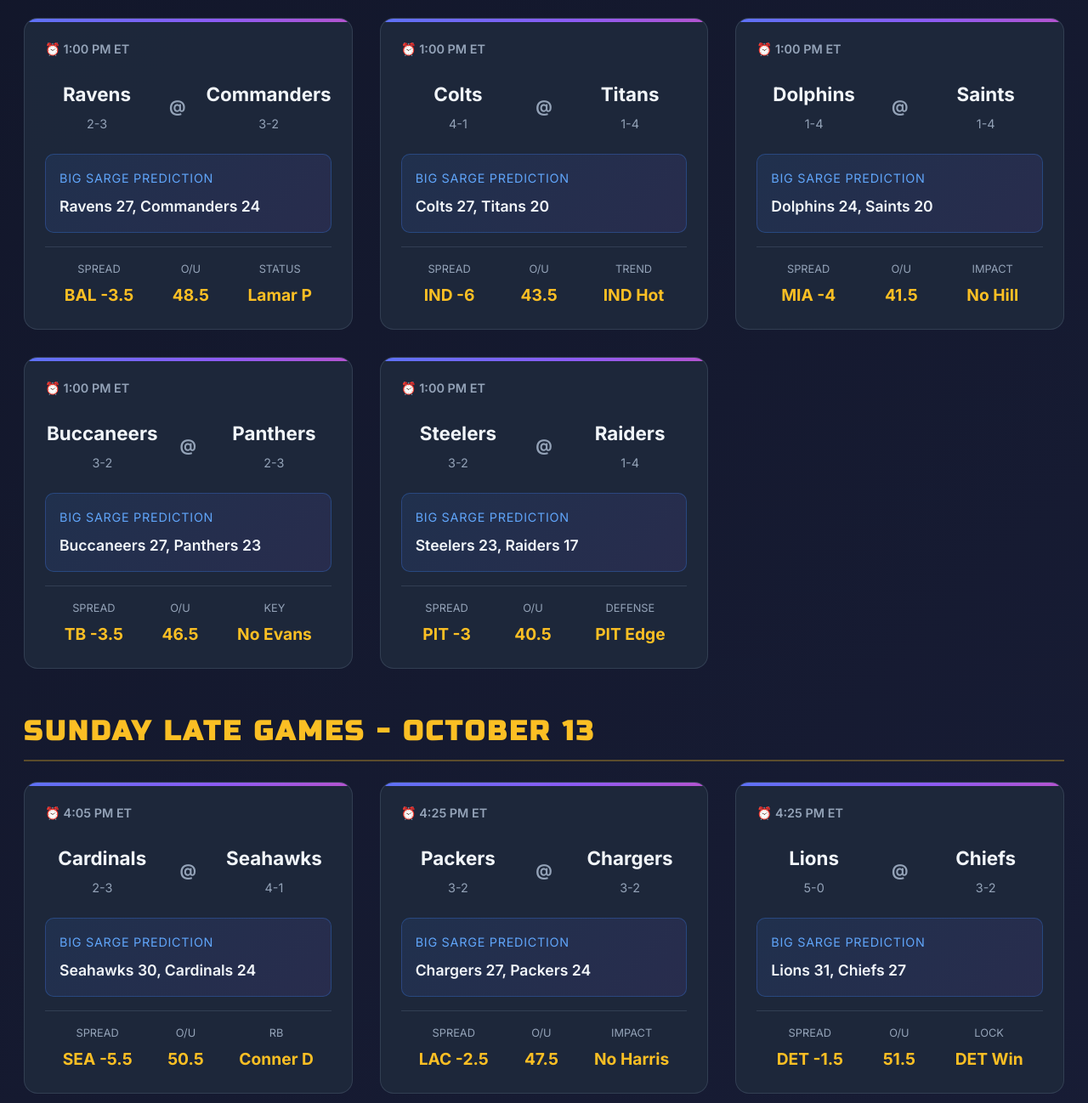
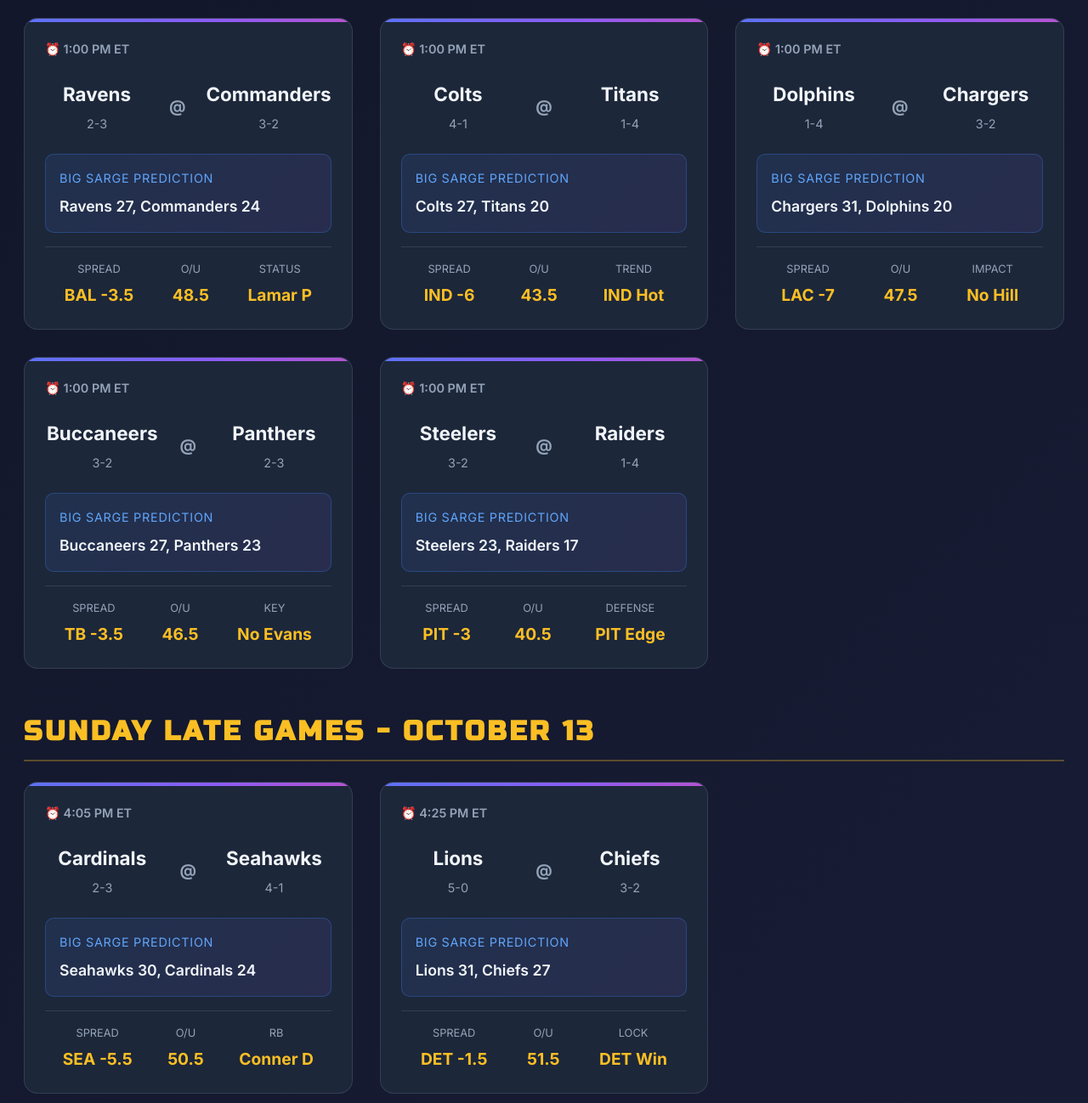
Before and after one commit to wayneaince-sys/big-sarge-nfl, a plain HTML site: page index.html in a window 1280 px wide. Shown: the part 4362-5660 px from the top of the page at 85% size. Drawn offline with nearby package versions, Linux system fonts and the light colour scheme.

Commit message:
Update index.html

```diff
--- a/index.html
+++ b/index.html
@@ -1442,7 +1442,7 @@
                     </div>
                 </div>
 
-                <div class="game-card" data-time="early" data-teams="Dolphins Saints">
+                <div class="game-card" data-time="early" data-teams="Dolphins Chargers">
                     <div class="game-header">
                         <span class="game-time">⏰ 1:00 PM ET</span>
                     </div>
@@ -1453,22 +1453,22 @@
                         </div>
                         <div class="vs-symbol">@</div>
                         <div class="team-info">
-                            <div class="team-name">Saints</div>
-                            <div class="team-record">1-4</div>
-                        </div>
-                    </div>
-                    <div class="prediction-box">
-                        <div class="prediction-title">Big Sarge Prediction</div>
-                        <div class="prediction-text">Dolphins 24, Saints 20</div>
+                            <div class="team-name">Chargers</div>
+                            <div class="team-record">3-2</div>
+                        </div>
+                    </div>
+                    <div class="prediction-box">
+                        <div class="prediction-title">Big Sarge Prediction</div>
+                        <div class="prediction-text">Chargers 31, Dolphins 20</div>
                     </div>
                     <div class="spread-info">
                         <div class="spread-item">
                             <div class="spread-label">Spread</div>
-                            <div class="spread-value">MIA -4</div>
+                            <div class="spread-value">LAC -7</div>
                         </div>
                         <div class="spread-item">
                             <div class="spread-label">O/U</div>
-                            <div class="spread-value">41.5</div>
+                            <div class="spread-value">47.5</div>
                         </div>
                         <div class="spread-item">
                             <div class="spread-label">Impact</div>
@@ -1584,41 +1584,6 @@
                         <div class="spread-item">
                             <div class="spread-label">RB</div>
                             <div class="spread-value">Conner D</div>
-                        </div>
-                    </div>
-                </div>
-
-                <div class="game-card" data-time="late" data-teams="Packers Chargers">
-                    <div class="game-header">
-                        <span class="game-time">⏰ 4:25 PM ET</span>
-                    </div>
-                    <div class="teams-matchup">
-                        <div class="team-info">
-                            <div class="team-name">Packers</div>
-                            <div class="team-record">3-2</div>
-                        </div>
-                        <div class="vs-symbol">@</div>
-                        <div class="team-info">
-                            <div class="team-name">Chargers</div>
-                            <div class="team-record">3-2</div>
-                        </div>
-                    </div>
-                    <div class="prediction-box">
-                        <div class="prediction-title">Big Sarge Prediction</div>
-                        <div class="prediction-text">Chargers 27, Packers 24</div>
-                    </div>
-                    <div class="spread-info">
-                        <div class="spread-item">
-                            <div class="spread-label">Spread</div>
-                            <div class="spread-value">LAC -2.5</div>
-                        </div>
-                        <div class="spread-item">
-                            <div class="spread-label">O/U</div>
-                            <div class="spread-value">47.5</div>
-                        </div>
-                        <div class="spread-item">
-                            <div class="spread-label">Impact</div>
-                            <div class="spread-value">No Harris</div>
                         </div>
                     </div>
                 </div>
```
